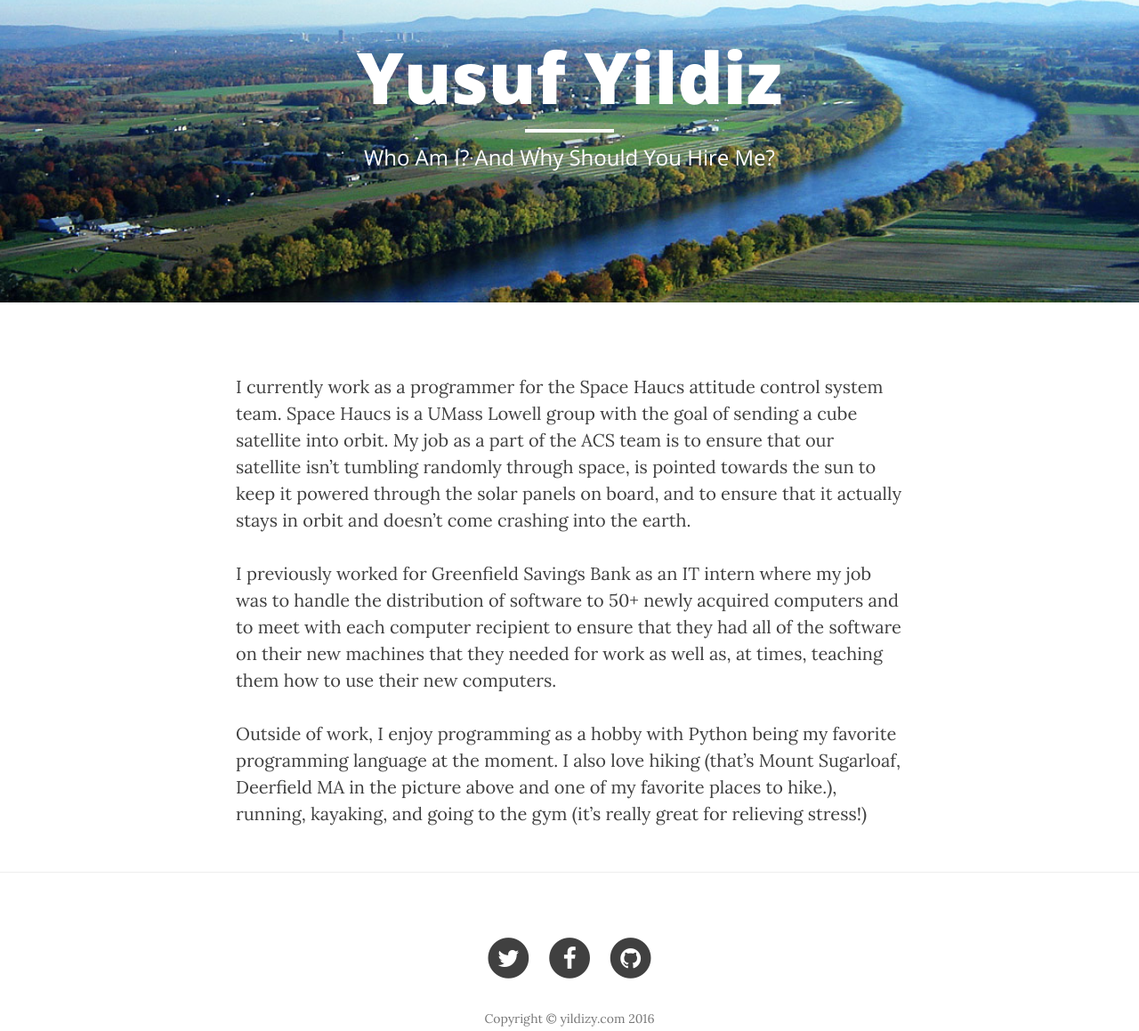
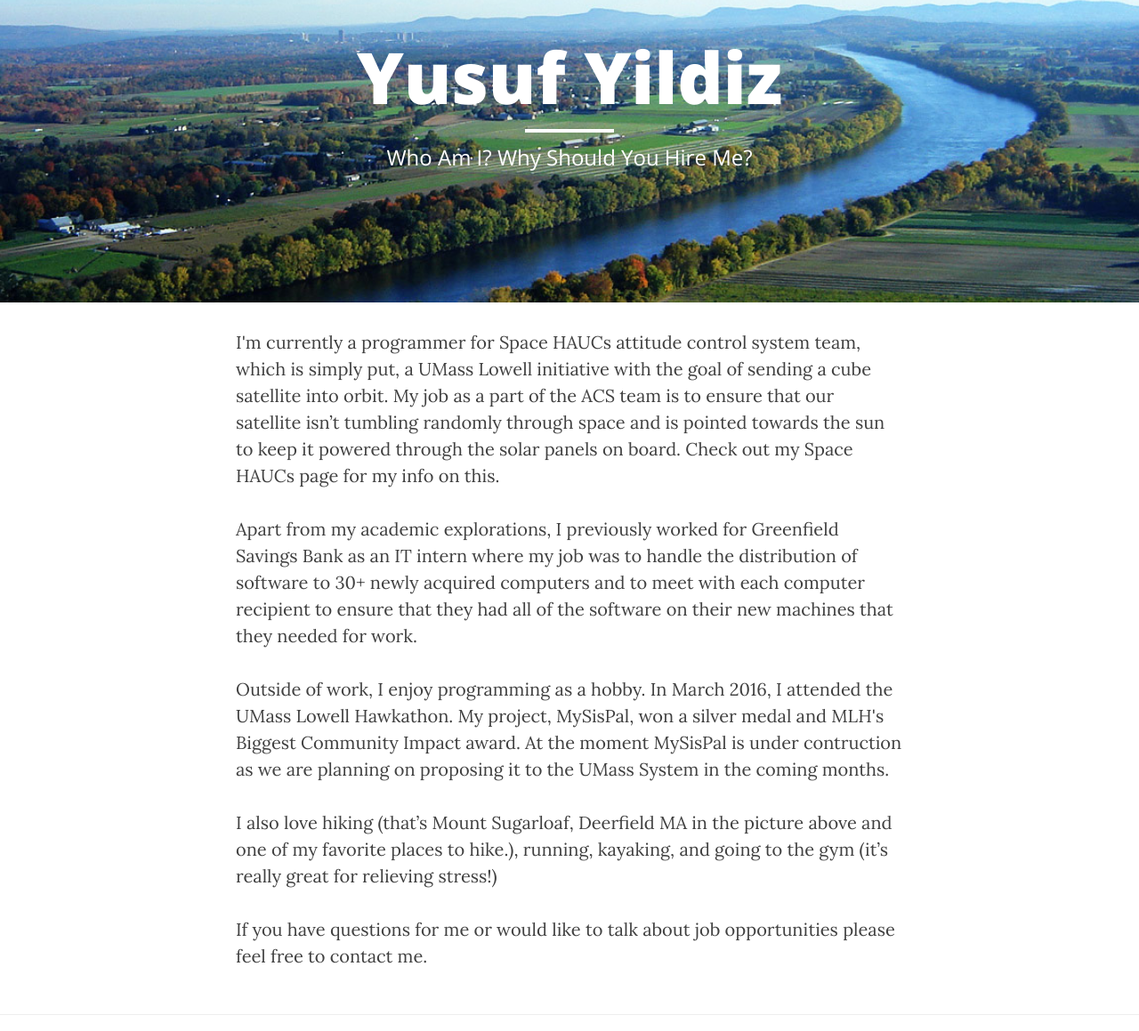
Before and after one commit to yyildiz/yyildiz.github.io, a plain HTML site: page index.html in a window 1280 px wide. Shown: the part 108-1267 px from the top of the page at 89% size. Drawn offline with nearby package versions, Linux system fonts and the light colour scheme.

Commit message:
Customized Margins and Revised Bio

```diff
--- a/index.html
+++ b/index.html
@@ -78,7 +78,7 @@
                     <div class="page-heading">
                         <h1>Yusuf Yildiz</h1>
                         <hr class="small">
-                        <span class="subheading">Who Am I? And Why Should You Hire Me?</span>
+                        <span class="subheading">Who Am I? Why Should You Hire Me?</span>
                     </div>
                 </div>
             </div>
@@ -89,9 +89,11 @@
     <div class="container">
         <div class="row">
             <div class="col-lg-8 col-lg-offset-2 col-md-10 col-md-offset-1">
-                <p>I currently work as a programmer for the Space Haucs attitude control system team. Space Haucs is a UMass Lowell group with the goal of sending a cube satellite into orbit. My job as a part of the ACS team is to ensure that our satellite isn’t tumbling randomly through space, is pointed towards the sun to keep it powered through the solar panels on board, and to ensure that it actually stays in orbit and doesn’t come crashing into the earth.</p>
-                <p>I previously worked for Greenfield Savings Bank as an IT intern where my job was to handle the distribution of software to 50+ newly acquired computers and to meet with each computer recipient to ensure that they had all of the software on their new machines that they needed for work as well as, at times, teaching them how to use their new computers.</p>
-                <p>Outside of work, I enjoy programming as a hobby with Python being my favorite programming language at the moment. I also love hiking (that’s Mount Sugarloaf, Deerfield MA in the picture above and one of my favorite places to hike.), running, kayaking, and going to the gym (it’s really great for relieving stress!)</p>
+                <p>I'm currently a programmer for Space HAUCs attitude control system team, which is simply put, a UMass Lowell initiative with the goal of sending a cube satellite into orbit. My job as a part of the ACS team is to ensure that our satellite isn’t tumbling randomly through space and is pointed towards the sun to keep it powered through the solar panels on board. Check out my Space HAUCs page for my info on this.</p>
+                <p>Apart from my academic explorations, I previously worked for Greenfield Savings Bank as an IT intern where my job was to handle the distribution of software to 30+ newly acquired computers and to meet with each computer recipient to ensure that they had all of the software on their new machines that they needed for work.</p>
+                <p>Outside of work, I enjoy programming as a hobby. In March 2016, I attended the UMass Lowell Hawkathon. My project, MySisPal, won a silver medal and MLH's Biggest Community Impact award. At the moment MySisPal is under contruction as we are planning on proposing it to the UMass System in the coming months.</p>
+                <p>I also love hiking (that’s Mount Sugarloaf, Deerfield MA in the picture above and one of my favorite places to hike.), running, kayaking, and going to the gym (it’s really great for relieving stress!)</p>
+                <p>If you have questions for me or would like to talk about job opportunities please feel free to contact me.</p>
             </div>
         </div>
     </div>
```
Also changed, not shown: css/clean-blog.min.css.
